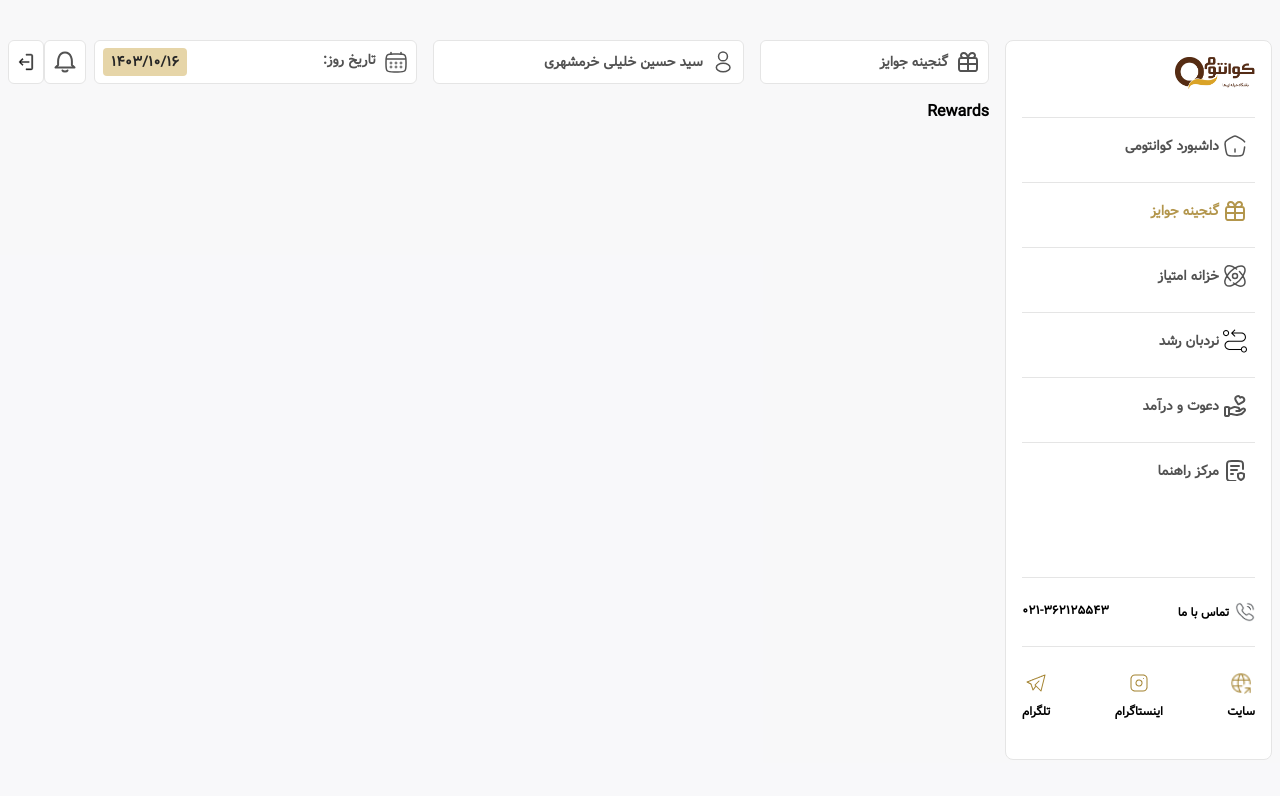
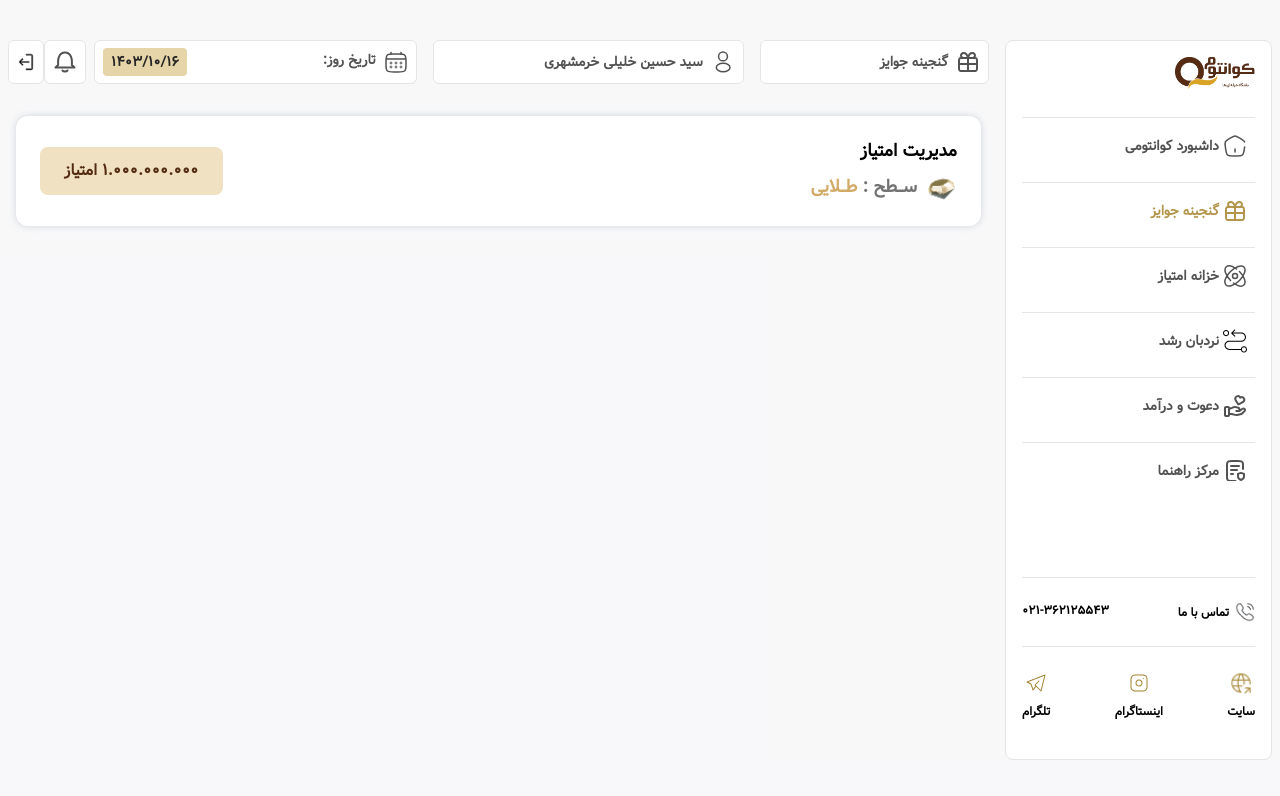
Before and after one commit to MmdQurani/Ayande-Club, a React (Vite) app: page /rewards in a window 1280 px wide. Shown: the top 796 px of the page. Built offline with nearby package versions, Linux system fonts and the light colour scheme.

Commit message:
Finishing the manage-points component

```diff
--- a/src/Components/Modals/MobileModal.jsx
+++ b/src/Components/Modals/MobileModal.jsx
@@ -7,7 +7,7 @@ function MobileModal({ isOpen, onClose, children }) {
   const [showModal, setShowModal] = useState(false);
   const [renderModal, setRenderModal] = useState(false);
 
-  const isIPad = useIsMobile(1024)
+  const isIPad = useIsMobile(1023)
 
   useEffect(() => {
     if (isOpen) {
--- a/src/Layout/MainLayout.jsx
+++ b/src/Layout/MainLayout.jsx
@@ -14,7 +14,7 @@ function MainLayout({ children }) {
   const [isSidebarOpen, setIsSidebarOpen] = useState(false)
   const [isModalOpen, setIsModalOpen] = useState(false);
 
-  const isIPad = useIsMobile(1024)
+  const isIPad = useIsMobile(1023)
 
   return (
     <div className='MainLayout pb-28 lg:pb-0 w-full h-max min-h-screen bg-gray-100/60 flex lg:flex-row flex-col justify-start lg:justify-center relative' dir='rtl'>
--- a/src/Pages/Rewards/Rewards.jsx
+++ b/src/Pages/Rewards/Rewards.jsx
@@ -1,9 +1,55 @@
-import React from 'react'
+import React from 'react';
+import useIsMobile from '../../Hooks/useIsMobile';
+import manage_points_title from '../../assets/images/manage-points-title.png'
 
 function Rewards() {
+
+  const isIPad = useIsMobile(767)
+
   return (
-    <div>Rewards</div>
-  )
+    <div className="rewards w-full h-full flex flex-col py-4 space-y-4 px-2" dir='rtl'>
+      {/* 1: مدیریت امتیاز */}
+      {!isIPad ?
+
+        <div className="manage-points w-full h-[110px] flex flex-row justify-between items-center bg-white Quantum_Card p-4 px-6">
+          <div className='manage-points-title space-y-2 flex flex-col'>
+            <span className='text-lg'>مدیریت امتیاز</span>
+            <div className='flex flex-row space-x-2'>
+              <img src={manage_points_title} className='size-8' alt="manage_points_title" />
+              <span className='text-lg text-neutral-500 font-light'>
+                ســطح : <p className='m-0 p-0 inline text-secondary-9'>طــلایی</p>
+              </span>
+            </div>
+          </div>
+
+          <div className='manage-point bg-secondary-10 px-6 py-3 rounded-lg text-secondary-3'>
+            ۱.۰۰۰.۰۰۰.۰۰۰ امتیاز
+          </div>
+        </div>
+
+        : null}
+
+      {/* 2: جوایز و هدایا */}
+      <div className="rewards-gifts">
+      </div>
+
+      {/* 3: قرعه‌کشی‌ها */}
+      <div className="lotteries">
+      </div>
+
+      {/* 4: اعتبار */}
+      <div className="credit">
+      </div>
+
+      {/* 5: دوره‌های آموزشی */}
+      <div className="courses">
+      </div>
+
+      {/* 6: خیریه */}
+      <div className="charity">
+      </div>
+    </div>
+  );
 }
 
-export default Rewards
+export default Rewards;
--- a/src/index.css
+++ b/src/index.css
@@ -52,6 +52,8 @@
   --color-secondary-6: #B3964C26;
   --color-secondary-7: #B5843F;
   --color-secondary-8: #C1A765;
+  --color-secondary-9: #D2AB67;
+  --color-secondary-10: #EFE1C2;
 
   --font-Vazir: 'Vazir';
   --font-Dirooz: 'Dirooz';
```
Also changed, not shown: src/assets/images/manage-points-title.png (added).
